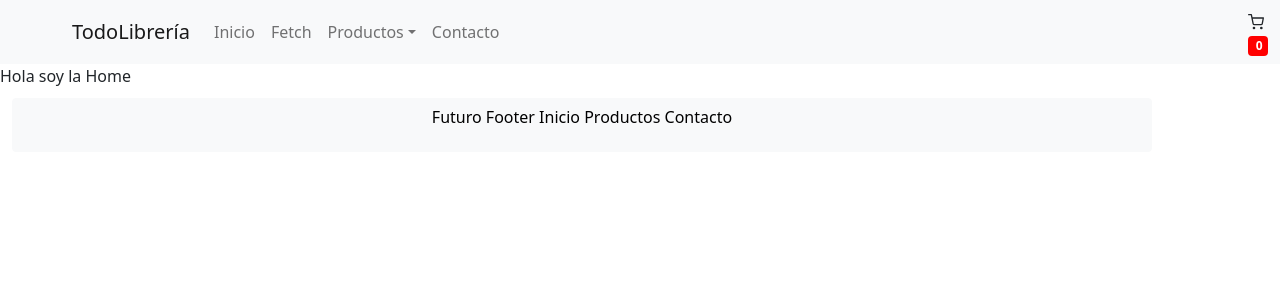
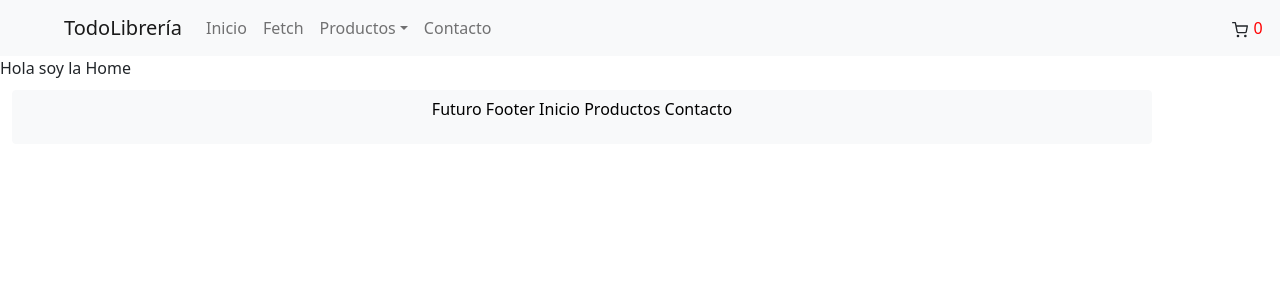
Before and after one commit to martinnmoreira/ProyectoFinalReactJs-Moreira, a React (Create React App) app: page / in a window 1280 px wide. Shown: the top 300 px of the page. Built offline with nearby package versions, Linux system fonts and the light colour scheme.

Commit message:
Modifiqué estilos

```diff
--- a/src/components/CartIcon/CartIcon.js
+++ b/src/components/CartIcon/CartIcon.js
@@ -10,7 +10,7 @@ const CartIcon = () => {
   return (
     <div className="CartIcon">
       <div><FiShoppingCart /></div>
-      <span className="badge badge-pill badge-danger">
+      <span className="badgeCountIcon">
         {cart.length}
       </span>
 
--- a/src/styles/style.css
+++ b/src/styles/style.css
@@ -81,7 +81,7 @@ h1 {
     margin: 10px;
 }
 
-.badge {
+.badgeCountIcon {
     width: 20px;
     height: 20px;
     display: flex;
@@ -89,10 +89,19 @@ h1 {
     justify-content: center;
     align-content: center;
     align-items: center;
-    background-color: red;
-    border-radius: 100px;
+    color: red;
+    /* background-color: red; */
+    border-radius: 300px;
 }
 
 .imageDetail {
     height: 300px;
 }
+
+.CartIcon {
+    display: flex;
+    flex-direction: row;
+    justify-content: center;
+    align-content: center;
+    align-items: center;
+}
```
